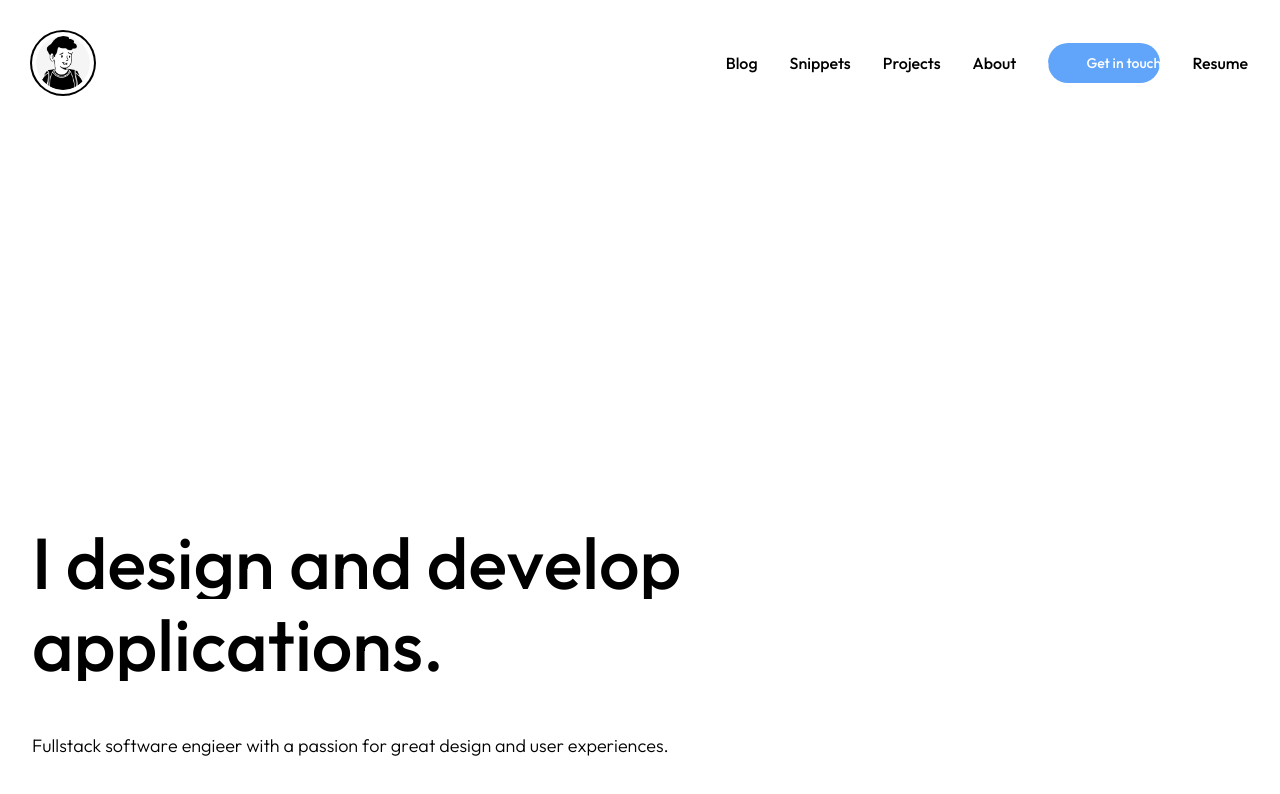
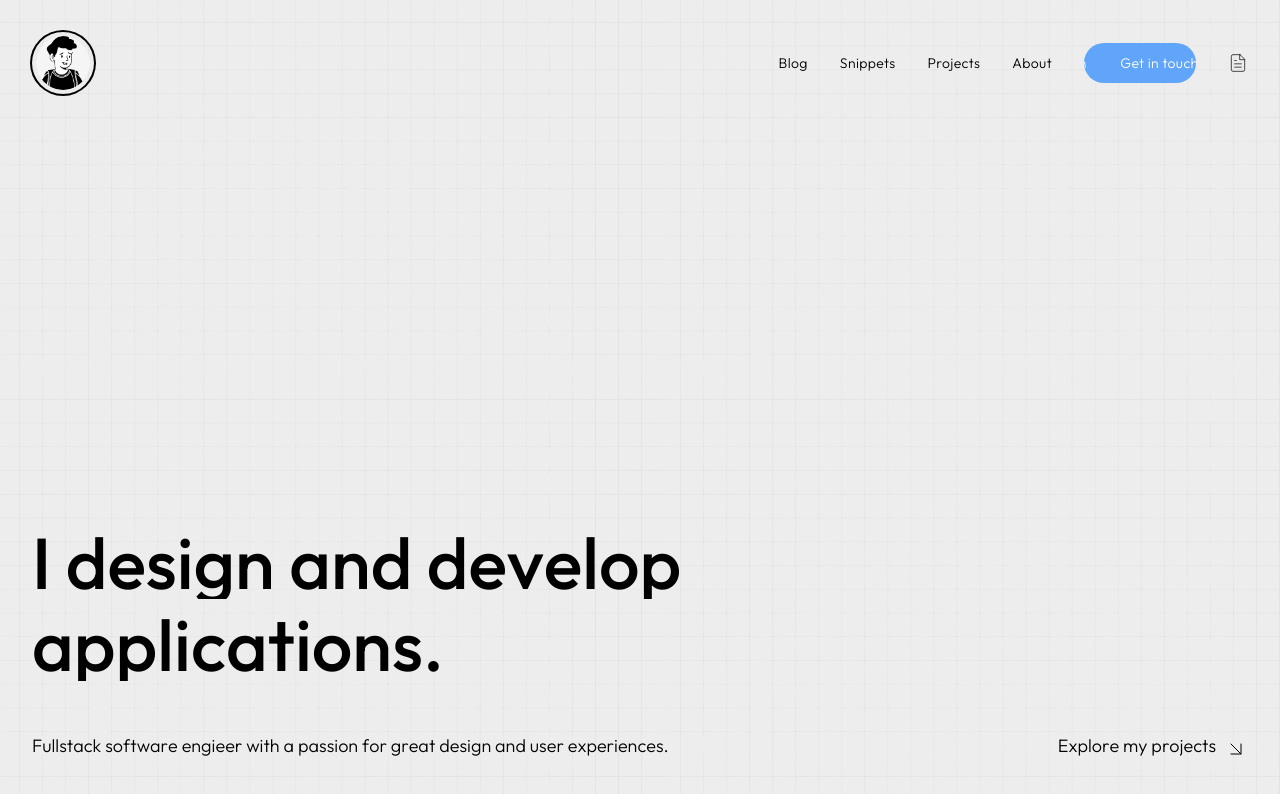
Before and after one commit to galfrevn/galfrevn.dev, a Next.js app: page / in a window 1280 px wide. Shown: the top 794 px of the page. Built offline with nearby package versions, Linux system fonts and the light colour scheme.

Commit message:
Creating new mobile layout for homepage

```diff
--- a/components/animated/button/index.tsx
+++ b/components/animated/button/index.tsx
@@ -4,7 +4,7 @@ export const ButtonWithAnimatedText = () => {
   return (
     <motion.div
       key='get-in-touch-button'
-      className='relative w-28 h-10 rounded-3xl select-none bg-blue-400 text-sm text-white overflow-hidden'
+      className='relative w-28 h-10 rounded-full select-none bg-blue-400 text-sm text-white overflow-hidden cursor-pointer'
       whileHover={{ width: 130}}
       whileTap={{ scale: 0.92 }}
     >
--- a/components/layout/main.tsx
+++ b/components/layout/main.tsx
@@ -6,7 +6,10 @@ const outfit = Outfit({
 
 export const MainLayout = ({ children }: { children: React.ReactNode }) => {
   return (
-    <main className={`${outfit.variable} dark:bg-neutral-900 dark:text-neutral-50 font-display antialiased`}>
+    <main
+      className={`${outfit.variable} dark:bg-neutral-900 dark:text-neutral-50 bg-[#EDEDED] font-display antialiased`}
+    >
+      <div className=' bg-pattern w-screen h-screen fixed opacity-20' />
       <div className='flex min-h-screen flex-col'>{children}</div>
     </main>
   );
--- a/components/layout/navigation.tsx
+++ b/components/layout/navigation.tsx
@@ -1,11 +1,15 @@
 'use client';
 
+import { PropsWithChildren } from 'react';
+import { configuration } from 'config/meta';
 import Image, { ImageProps } from 'next/image';
 
 import { motion } from 'framer-motion';
-import { configuration } from 'config/meta';
+import { FileText } from 'lucide-react';
+import { useMediaQuery, md } from 'hooks/use-media-query';
 
 import { ButtonWithAnimatedText } from 'components/animated/button';
+import { Tooltip, TooltipContent, TooltipProvider, TooltipTrigger } from 'components/ui/tooltip';
 
 const navigationAvatarProps: ImageProps = {
   width: 120,
@@ -18,6 +22,8 @@ const navigationAvatarProps: ImageProps = {
 };
 
 export const Navigation = () => {
+  const navigationHidden = useMediaQuery(md);
+
   return (
     <header className='position fixed w-screen top-0 z-10'>
       <nav className='mt-8 flex justify-between px-6 lg:px-8 items-center'>
@@ -34,15 +40,60 @@ export const Navigation = () => {
           </div>
         </motion.div>
 
-        <ul className='flex gap-8 items-center font-medium'>
-          <motion.li key='blog'>Blog</motion.li>
-          <li>Snippets</li>
-          <li>Projects</li>
-          <li>About</li>
-          <ButtonWithAnimatedText />
-          <li>Resume</li>
-        </ul>
+        <motion.ul
+          key='navigation-buttons'
+          className='flex items-center font-medium gap-6 md:gap-8'
+        >
+          <NavigationButton delay={0} key='blog'>
+            Blog
+          </NavigationButton>
+          {navigationHidden && (
+            <NavigationButton delay={1} key='snippets'>
+              Snippets
+            </NavigationButton>
+          )}
+          <NavigationButton delay={2} key='projects'>
+            Projects
+          </NavigationButton>
+          <NavigationButton delay={3} key='about'>
+            About
+          </NavigationButton>
+          {navigationHidden && (
+            <NavigationButton delay={4} key='cto'>
+              <ButtonWithAnimatedText />
+            </NavigationButton>
+          )}
+          <TooltipProvider>
+            <Tooltip>
+              <TooltipTrigger>
+                <NavigationButton delay={5} key='resume'>
+                  <FileText className='w-5 text-neutral-800 stroke-1' />
+                </NavigationButton>
+              </TooltipTrigger>
+              <TooltipContent>
+                <p>My resume</p>
+              </TooltipContent>
+            </Tooltip>
+          </TooltipProvider>
+        </motion.ul>
       </nav>
     </header>
   );
 };
+
+interface NavigationButtonProps extends PropsWithChildren {
+  delay: number;
+}
+
+const NavigationButton = ({ children, delay, ...navigationButton }: NavigationButtonProps) => {
+  return (
+    <motion.li
+      initial={{ opacity: 0, y: 20 }}
+      animate={{ opacity: 1, y: 0, transition: { delay: 0.7 + 0.05 * delay } }}
+      className='cursor-pointer select-none text-sm font-light leading-relaxed tracking-wide'
+      {...navigationButton}
+    >
+      {children}
+    </motion.li>
+  );
+};
--- a/components/sections/hero/index.tsx
+++ b/components/sections/hero/index.tsx
@@ -2,6 +2,7 @@
 
 import { AnimatedLetters } from 'components/animated/text';
 import { AnimatePresence, motion } from 'framer-motion';
+import { ArrowDownRight } from 'lucide-react';
 
 export const Hero = () => {
   return (
@@ -14,10 +15,10 @@ export const Hero = () => {
       whileInView='visible'
       exit='hidden'
       viewport={{ once: true }}
-      className='container relative w-screen h-screen'
+      className='container max-w-none relative w-screen h-screen'
     >
       <AnimatePresence>
-        <article className='absolute left-8 bottom-8 lg:max-w-[60%] '>
+        <article className='absolute left-8 bottom-24 md:bottom-8 md:max-w-[60%] '>
           <AnimatedLetters
             as='h1'
             text='I design and develop applications.'
@@ -53,6 +54,34 @@ export const Hero = () => {
             }}
           />
         </article>
+        <article className='absolute bottom-8 left-8 md:right-8 md:left-auto '>
+          <div key='explore-text' className='flex items-center gap-1 cursor-pointer'>
+            <AnimatedLetters
+              as='p'
+              className='text-lg font-light leading-relaxed text-dark-400 dark:text-dark-200'
+              text='Explore my projects'
+              textVariants={{
+                hidden: { transition: { staggerChildren: 0.015 } },
+                visible: { transition: { staggerChildren: 0.015 } },
+              }}
+              letterVariants={{
+                hidden: { opacity: 0, y: 50 },
+                visible: {
+                  opacity: 1,
+                  y: 0,
+                  transition: { ease: [0.455, 0.03, 0.515, 0.955], duration: 0.5 },
+                },
+              }}
+            />
+            <motion.div
+              key='discover-icon'
+              initial={{ opacity: 0, y: 20 }}
+              animate={{ opacity: 1, y: 0, transition: { delay: 1.5 } }}
+            >
+              <ArrowDownRight className='stroke-1 ' />
+            </motion.div>
+          </div>
+        </article>
       </AnimatePresence>
     </motion.section>
   );
--- /dev/null
+++ b/components/ui/tooltip.tsx
@@ -0,0 +1,31 @@
+'use client';
+
+import * as React from 'react';
+import * as TooltipPrimitive from '@radix-ui/react-tooltip';
+
+import { cn } from 'lib/tailwind';
+
+const TooltipProvider = TooltipPrimitive.Provider;
+
+const Tooltip = ({ ...props }) => <TooltipPrimitive.Root {...props} />;
+Tooltip.displayName = TooltipPrimitive.Tooltip.displayName;
+
+const TooltipTrigger = TooltipPrimitive.Trigger;
+
+const TooltipContent = React.forwardRef<
+  React.ElementRef<typeof TooltipPrimitive.Content>,
+  React.ComponentPropsWithoutRef<typeof TooltipPrimitive.Content>
+>(({ className, sideOffset = 4, ...props }, ref) => (
+  <TooltipPrimitive.Content
+    ref={ref}
+    sideOffset={sideOffset}
+    className={cn(
+      'animate-in fade-in-50 data-[side=bottom]:slide-in-from-top-1 data-[side=top]:slide-in-from-bottom-1 data-[side=left]:slide-in-from-right-1 data-[side=right]:slide-in-from-left-1 z-50 overflow-hidden rounded-md border border-slate-100 bg-white px-3 py-1.5 text-sm text-slate-700 shadow-md dark:border-slate-800 dark:bg-slate-800 dark:text-slate-400',
+      className
+    )}
+    {...props}
+  />
+));
+TooltipContent.displayName = TooltipPrimitive.Content.displayName;
+
+export { Tooltip, TooltipTrigger, TooltipContent, TooltipProvider };
--- a/config/meta.ts
+++ b/config/meta.ts
@@ -4,6 +4,6 @@ export const configuration = {
 
   avatar: {
     placeholder: '/assets/avatar-blured.png',
-    current: '/assets/avatar.png'
-  }
-}
+    current: '/assets/avatar.png',
+  },
+};
--- /dev/null
+++ b/hooks/use-media-query.ts
@@ -0,0 +1,44 @@
+import { useEffect, useState } from 'react';
+
+export function useMediaQuery(query: string): boolean {
+  const getMatches = (query: string): boolean => {
+    // Prevents SSR issues
+    if (typeof window !== 'undefined') {
+      return window.matchMedia(query).matches;
+    }
+    return false;
+  };
+
+  const [matches, setMatches] = useState<boolean>(getMatches(query));
+
+  function handleChange() {
+    setMatches(getMatches(query));
+  }
+
+  useEffect(() => {
+    const matchMedia = window.matchMedia(query);
+
+    // Triggered at the first client-side load and if query changes
+    handleChange();
+
+    // Listen matchMedia
+    if (matchMedia.addListener) {
+      matchMedia.addListener(handleChange);
+    } else {
+      matchMedia.addEventListener('change', handleChange);
+    }
+
+    return () => {
+      if (matchMedia.removeListener) {
+        matchMedia.removeListener(handleChange);
+      } else {
+        matchMedia.removeEventListener('change', handleChange);
+      }
+    };
+    // eslint-disable-next-line react-hooks/exhaustive-deps
+  }, [query]);
+
+  return matches;
+}
+
+export const md = '(min-width: 640px)';
```
